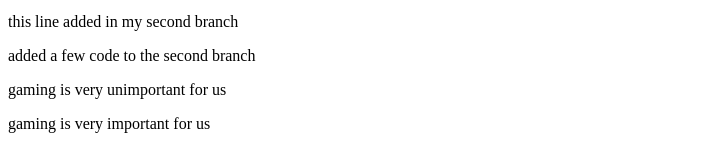
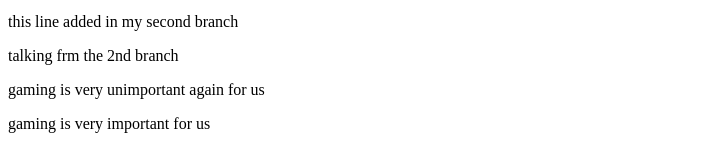
Before and after one commit to AsefAmir/my-first-webpage, a plain HTML site: page index.html in a window 1280 px wide. Shown: the part 300-449 px from the top of the page, without its empty margins (0-701 px from the left). Drawn offline with Linux system fonts and the light colour scheme.

Commit message:
added it

```diff
--- a/index.html
+++ b/index.html
@@ -17,8 +17,8 @@
     <p>lets go for pc</p>
     <p>talking frm the updated in the main  branch</p>
     <p>this line added in my second branch</p>
-    <p>added a few code to the second branch</p>
-    <p>gaming is very unimportant for us</p>
+    <p>talking frm the 2nd branch</p>
+    <p>gaming is very unimportant again for us</p>
     <p>gaming is very important for us</p>
     <p>gaming is very important for us</p>
     <p>gaming is very important for us</p>
```
